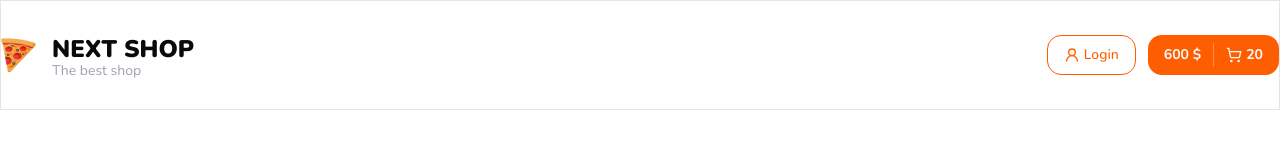
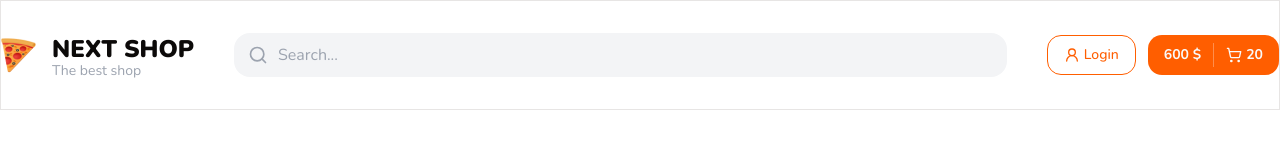
Before and after one commit to dmtrth25/next-shop, a Next.js app: page / in a window 1280 px wide. Shown: the top 159 px of the page. Built offline with nearby package versions, Linux system fonts and the light colour scheme.

Commit message:
added search input block to header

```diff
--- a/components/shared/header.tsx
+++ b/components/shared/header.tsx
@@ -1,7 +1,9 @@
+import Link from 'next/link'
 import Image from 'next/image'
 import { ArrowRight, ShoppingCart, UserRound } from 'lucide-react'
-import { Container } from '@/components/shared/container'
+import { Container, SearchInput } from '@/components/shared'
 import { Button } from '@/components/ui'
+
 import { cn } from '@/lib/utils'
 
 interface IHeaderProps {
@@ -13,12 +15,18 @@
     <header className={cn('border border-b', className)}>
       <Container className="flex items-center justify-between py-8">
         {/*Left side*/}
-        <div className="flex items-center gap-4">
-          <Image src="/logo.png" alt="logo" width={35} height={35} />
-          <div>
-            <h1 className="text-2xl uppercase font-black">Next Shop</h1>
-            <p className="text-sm text-gray-400 leading-3">The best shop</p>
+        <Link href="/">
+          <div className="flex items-center gap-4">
+            <Image src="/logo.png" alt="logo" width={35} height={35} />
+            <div>
+              <h1 className="text-2xl uppercase font-black">Next Shop</h1>
+              <p className="text-sm text-gray-400 leading-3">The best shop</p>
+            </div>
           </div>
+        </Link>
+
+        <div className="mx-10 flex-1">
+          <SearchInput />
         </div>
 
         {/*Right side*/}
--- a/components/shared/index.ts
+++ b/components/shared/index.ts
@@ -10,3 +10,4 @@
 export { CheckboxFiltersGroup } from './check-box-filters-group'
 export { ProductCard } from './product-card'
 export { ProductsGroupList } from './products-group-list'
+export { SearchInput } from './search-input'
--- /dev/null
+++ b/components/shared/search-input.tsx
@@ -0,0 +1,36 @@
+'use client'
+
+import { cn } from '@/lib/utils'
+import { Search } from 'lucide-react'
+import { useRef, useState } from 'react'
+import { useClickAway } from 'react-use'
+
+interface ISearchInputProps {
+  className?: string
+}
+
+export const SearchInput: FC<ISearchInputProps> = ({ className }) => {
+  const [isFocus, setIsFocus] = useState(false)
+  const ref = useRef(null)
+
+  useClickAway(ref, () => {
+    setIsFocus(false)
+  })
+
+  return (
+    <>
+      {isFocus && <div className="fixed top-0 left-0 bottom-0 right-0 bg-black/50 z-30" />}
+      <div
+        ref={ref}
+        className={cn('flex rounded-2xl flex-1 justify-between relative h-11 z-30', className)}>
+        <Search className="absolute top-1/2 translate-y-[-50%] left-3 h-5 text-gray-400" />
+        <input
+          className="rounded-2xl outline-none w-full bg-gray-100 pl-11"
+          type="text"
+          placeholder="Search..."
+          onFocus={() => setIsFocus(true)}
+        />
+      </div>
+    </>
+  )
+}
```
